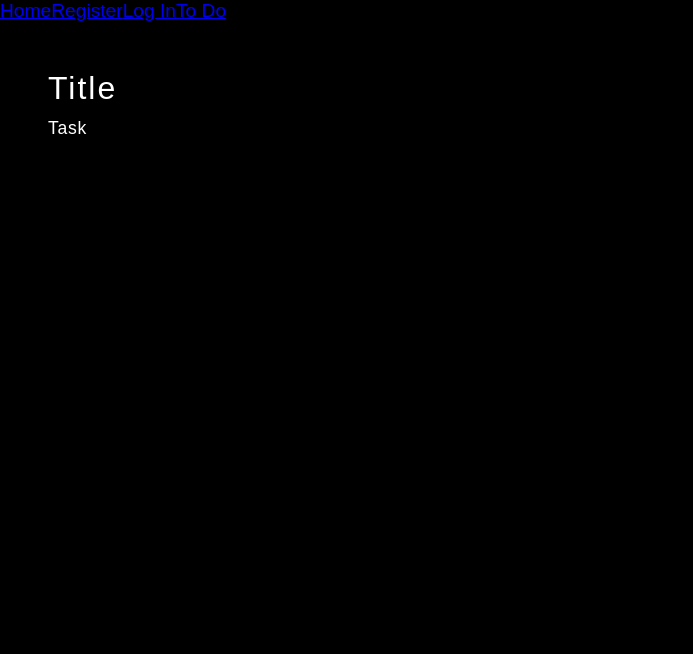
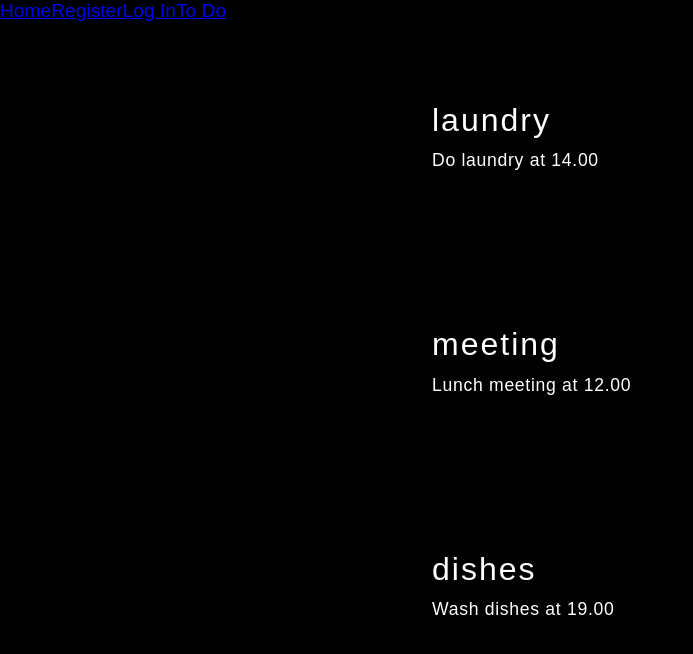
Before and after one commit to agorbacheva-y/to-do-app, a React (Create React App) app: page / in a window 1280 px wide. Shown: the top 654 px of the page, without its empty margins (0-693 px from the left). Built offline with nearby package versions, Linux system fonts and the light colour scheme.

Commit message:
Home, List, Item components

```diff
--- a/src/components/Home.js
+++ b/src/components/Home.js
@@ -1,11 +1,18 @@
-import Item from "./Item";
+import { useState } from "react";
+import todoData from "../data/TodoData.js";
+import List from "./List.js";
 
 const Home = () => {
+  // state for todo data
+  const [ todo, setTodo ] = useState(todoData);
+
   return (
-    <div>
-      <Item />
+    <div className="container">
+      <List todo={todo} />
     </div>
   );
 };
 
 export default Home;
+
+// render List here, pass in prop todo (set data)
--- a/src/components/Item.js
+++ b/src/components/Item.js
@@ -1,17 +1,15 @@
 import { useState } from "react";
 
-const Item = () => {
-  const [ title, setTitle ] = useState("Title");
-  const [ task, setTask ] = useState("Task");
+const Item = ( {todo} ) => {
 
   return (
     <div className="todo-card">
-      <div className="title">{title}</div>
-      <div className="task">{task}</div>
+      <div className="title">{todo.title}</div>
+      <div className="task">{todo.task}</div>
     </div>
   );
 };
 
 export default Item;
-// represents one to-do
-// state for title and state for task
+// represents one to-do item
+// pass prop of todo as argument in Item
--- a/src/components/List.js
+++ b/src/components/List.js
@@ -0,0 +1,18 @@
+import Item from "./Item";
+
+const List = ( {todo} ) => {
+
+  return (
+    <div className="todo-list">
+      {todo.map((item) => (
+        <Item key={item.id} todo={item} /> // todo is prop passed from Item
+      ))}
+    </div>
+  );
+};
+
+export default List;
+
+// loop thru all of our todos
+// pass prop with Item into List
+// render one Item with todo prop for each todo
```
Also changed, not shown: src/data/TodoData.js (renamed from src/data/Todo.js).
